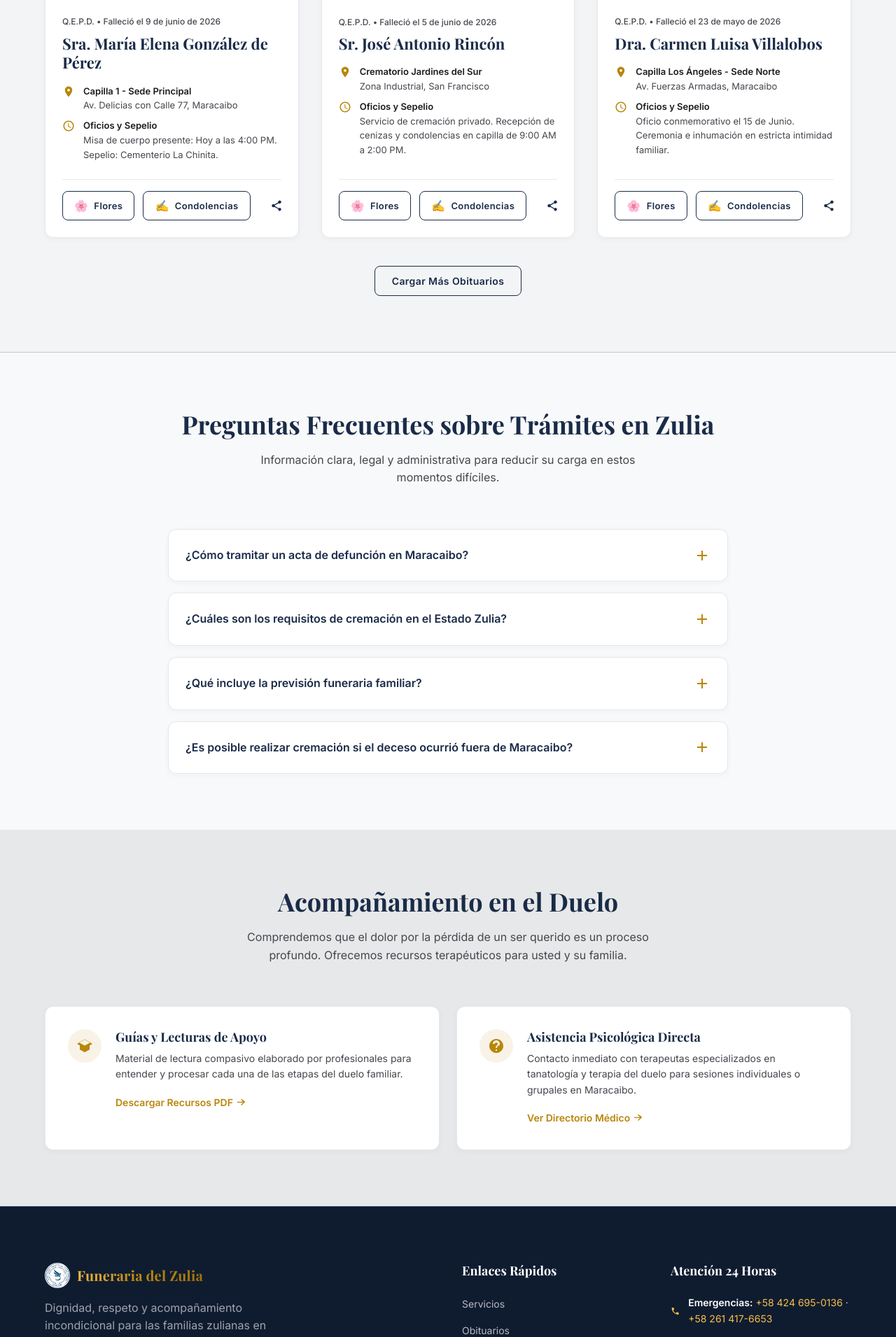
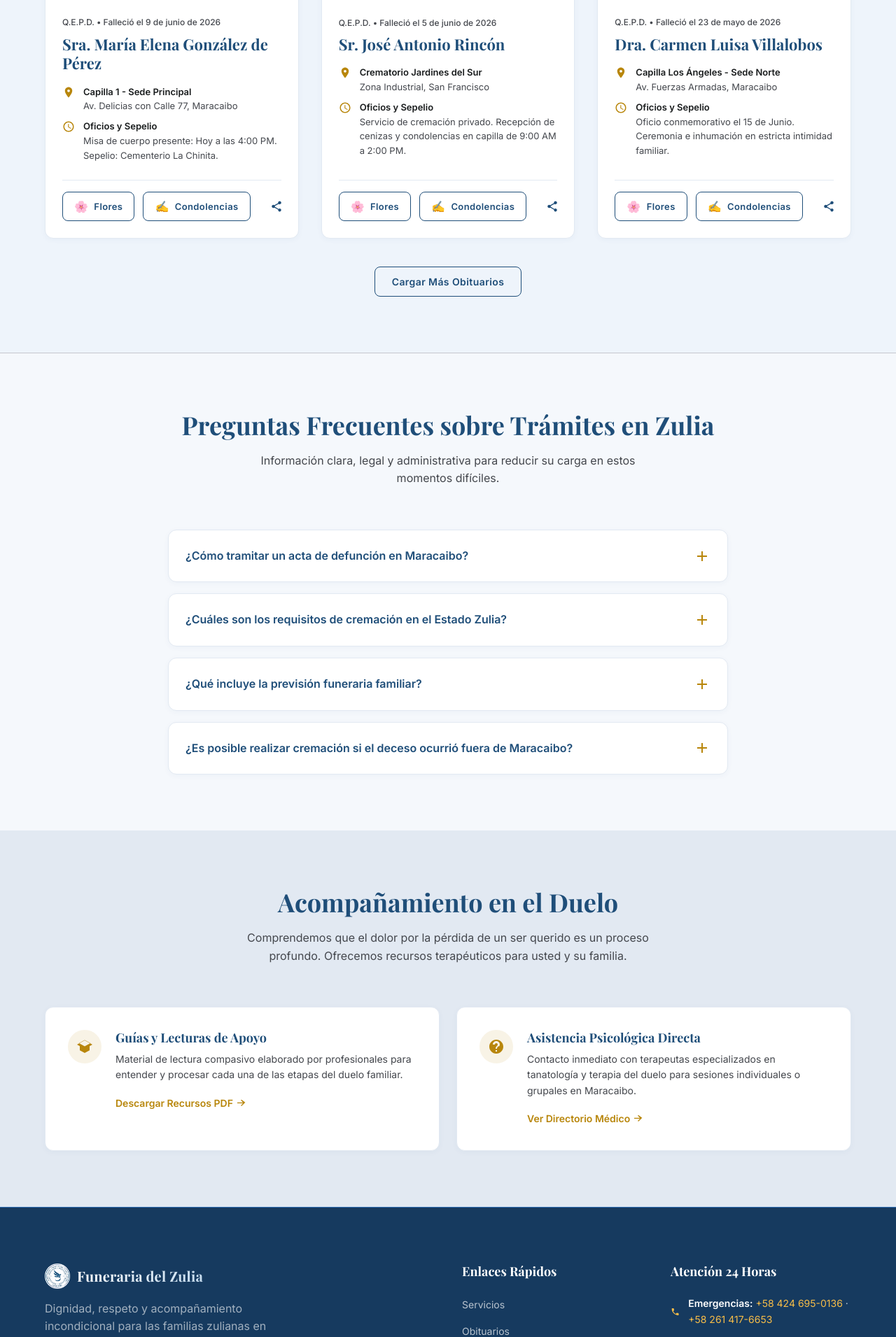
Before and after one commit to estebanjvasquez/Propuesta-Funerzul, a PHP site: page / in a window 1280 px wide. Shown: the part 3140-5051 px from the top of the page at 70% size. Run offline with PHP 8.4, Linux system fonts and the light colour scheme; some libraries are stand-ins or nearby versions; some web fonts are replaced.

Commit message:
style: ajustar identidad cromatica al azul royal/celestial del logo (dorado como acento sutil), corregir backdrop-filter iOS y subir cache-busting

```diff
--- a/index.html
+++ b/index.html
@@ -6,7 +6,7 @@
     <title>Funeraria del Zulia | Servicios Funerarios y Previsión Familiar 24 Horas</title>
     <link rel="icon" href="favicon.png" type="image/png">
     <meta name="description" content="Servicios funerarios de confianza en Maracaibo, Estado Zulia. Atención 24/7, cremación, traslados y planes de previsión familiar con dignidad y respeto eterno.">
-    <link rel="stylesheet" href="styles.css?v=20260610">
+    <link rel="stylesheet" href="styles.css?v=20260610-2">
 
     <meta name="keywords" content="funeraria maracaibo, servicios funerarios zulia, cremación maracaibo, funeraria 24 horas, previsión funeraria familiar, traslados internacionales de restos, repatriación funeraria venezuela">
     <meta name="robots" content="index, follow">
--- a/styles.css
+++ b/styles.css
@@ -7,20 +7,22 @@
 
 /* Variables de Diseño */
 :root {
-    /* Paleta de Colores Principal */
-    --color-primary: #1a2b48;          /* Azul Marino Override */
-    --color-primary-dark: #0f1c30;     /* Azul Marino Oscuro */
-    --color-primary-light: #2c3f5f;    /* Azul Marino Claro */
-    --color-secondary: #b8860b;        /* Oro Viejo Override */
-    --color-secondary-hover: #9c7108;  /* Oro Viejo Oscuro */
-    --color-secondary-light: #f7bd48;  /* Oro Viejo Brillante */
-
-    /* Neutros */
-    --color-bg: #f8f9fa;               /* Soft White */
+    /* Paleta de Colores Principal — Azul royal/celestial del logo oficial */
+    --color-primary: #1F4E79;          /* Azul royal del logo (aro/texto) */
+    --color-primary-dark: #163A5F;     /* Azul profundo (hero/footer) */
+    --color-primary-light: #2F6DB3;    /* Azul royal claro (hover/ala) */
+    --color-celeste: #8FB8DD;          /* Azul celestial (acento secundario) */
+    --color-celeste-light: #C3DAEE;    /* Celeste claro (reflejos) */
+    --color-secondary: #b8860b;        /* Oro viejo — acento sutil */
+    --color-secondary-hover: #9c7108;  /* Oro viejo oscuro */
+    --color-secondary-light: #f7bd48;  /* Oro viejo brillante */
+
+    /* Neutros (tono frío sutil para armonizar con el azul) */
+    --color-bg: #f5f8fc;               /* Blanco azulado suave */
     --color-surface: #ffffff;          /* Blanco Puro */
-    --color-surface-dim: #d9dadb;      /* Gris Medio */
-    --color-surface-low: #f3f4f5;      /* Gris Claro */
-    --color-surface-high: #e7e8e9;     /* Gris Alto */
+    --color-surface-dim: #d6dde6;      /* Gris azulado medio */
+    --color-surface-low: #eef4fb;      /* Celeste muy claro (secciones) */
+    --color-surface-high: #e2e9f2;     /* Gris azulado alto */
 
     /* Tipografía y Acompañamiento */
     --color-text: #191c1d;             /* Texto Oscuro */
@@ -37,9 +39,9 @@
     --font-sans: 'Inter', system-ui, -apple-system, sans-serif;
 
     /* Sombras */
-    --shadow-sm: 0 2px 8px rgba(26, 43, 72, 0.04);
-    --shadow-md: 0 4px 20px rgba(26, 43, 72, 0.06);
-    --shadow-lg: 0 10px 30px rgba(26, 43, 72, 0.1);
+    --shadow-sm: 0 2px 8px rgba(31, 78, 121, 0.04);
+    --shadow-md: 0 4px 20px rgba(31, 78, 121, 0.06);
+    --shadow-lg: 0 10px 30px rgba(31, 78, 121, 0.1);
 
     /* Bordes Redondeados */
     --radius-sm: 4px;
@@ -1414,13 +1419,13 @@ textarea.form-control {
     --gradient-gold: linear-gradient(135deg, #f7bd48 0%, #b8860b 55%, #9c7108 100%);
 }
 
-/* Logo: imagotipo con texto en degradado dorado */
+/* Logo: imagotipo en blanco con leve celeste (familia del logo) */
 .logo-text {
-    background: var(--gradient-gold);
+    background: linear-gradient(135deg, #ffffff 0%, var(--color-celeste-light) 100%);
     -webkit-background-clip: text;
     background-clip: text;
     -webkit-text-fill-color: transparent;
-    color: var(--color-secondary-light); /* fallback */
+    color: var(--color-surface); /* fallback */
     letter-spacing: 0.01em;
 }
 
```
Also changed, not shown: other parts of styles.css (+19 -16 lines).
